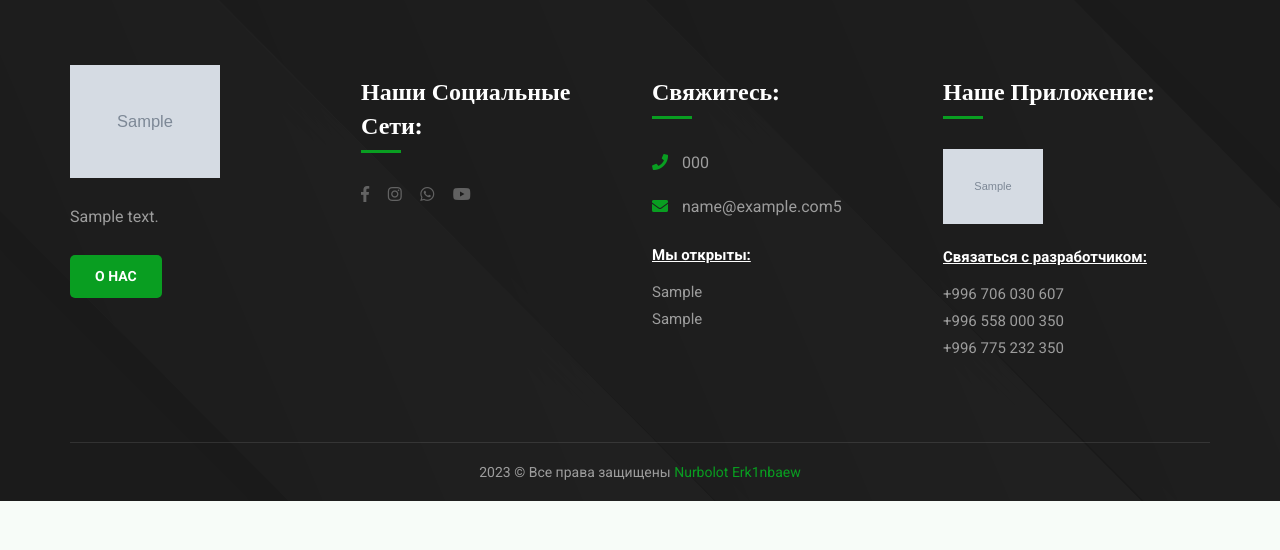
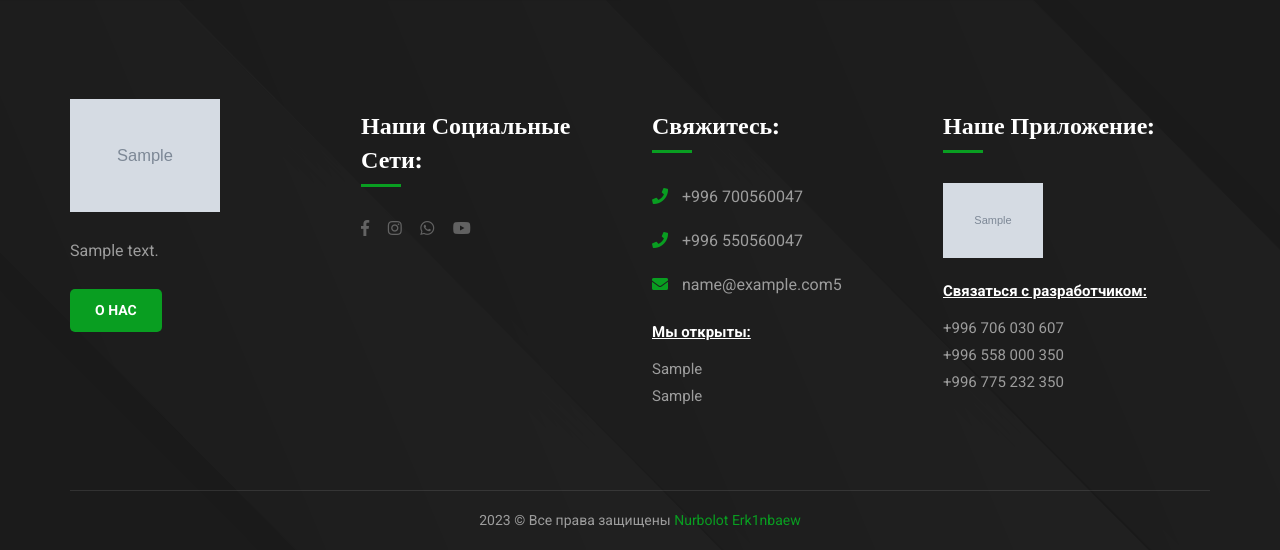
Before and after one commit to imron07-star/YurConsuleDjangoProject, a Django app: page /contact in a window 1280 px wide. Shown: the part 1653-2203 px from the top of the page. Before the commit the page ends 2154 px from the top, so only its background shows below. Run offline with Django 4.2, Linux system fonts and the light colour scheme; tables that the repository leaves empty hold one stand-in row (values such as "Sample post"); grey boxes marked "Sample" are stand-in pictures; some libraries are stand-ins or nearby versions.

Commit message:
phone settings

```diff
--- a/templates/include/footer.html
+++ b/templates/include/footer.html
@@ -50,7 +50,8 @@
                       <div class="footer-widget contact-widget">
                          <h4>Свяжитесь:</h4>
                          <ul class="contact-list">
-                            <li><span class="icon fa fa-phone"></span> {{setting.phone}}</li>
+                            <li><span class="icon fa fa-phone"></span> +996 700560047</li>
+                            <li><span class="icon fa fa-phone"></span> +996 550560047</li>
                             <li><span class="icon fa fa-envelope"></span> {{setting.email}}5</li>
                          </ul>
                          <div class="timing">
--- a/templates/include/header.html
+++ b/templates/include/header.html
@@ -39,7 +39,10 @@
                         <!-- Info Box -->
                         <div class="upper-column info-box">
                            <div class="icon-box flaticon-phone-call"></div>
-                           <strong><a href="tel:{{setting.phone}}1">Позвоните нам: {{setting.phone}}</a></strong>
+                           <strong><a href="tel:996700560047">Позвоните нам: +996 700560047</a></strong>
+                           <strong><a href="tel:996 550560047">Позвоните нам: +996 550560047</a></strong>
+
+
                            ({{setting.graphic}})
                         </div>
                         <!-- Info Box -->
--- a/templates/setting/contact.html
+++ b/templates/setting/contact.html
@@ -78,7 +78,8 @@
                            <div class="branch-name">Ош</div>
                            <ul class="branch-info_list">
                               <li>{{setting.locate}}</li>
-                              <li>{{setting.phone}}</li>
+                              <li>+996 700560047</li>
+                              <li>+996 550560047</li>
                               <li>{{setting.email}}</li>
                            </ul>
                         </div>
--- a/templates/setting/index-3.html
+++ b/templates/setting/index-3.html
@@ -11,8 +11,8 @@
             <div class="single-item-carousel owl-carousel owl-theme">
                <!-- Slide -->
                {% for slide in slide %}
-               <div class="slide">
-                  <div class="slider-three_image-layer" style="background-image:url({{slide.image.url}})"></div>
+               <div class="slide" >
+                  <div class="slider-three_image-layer" style="background-image:url({{slide.image.url}}) max-width:350px;" ></div>
                   <div class="auto-container">
                      <!-- Content Column -->
                      <div class="slider-three-content">
```
